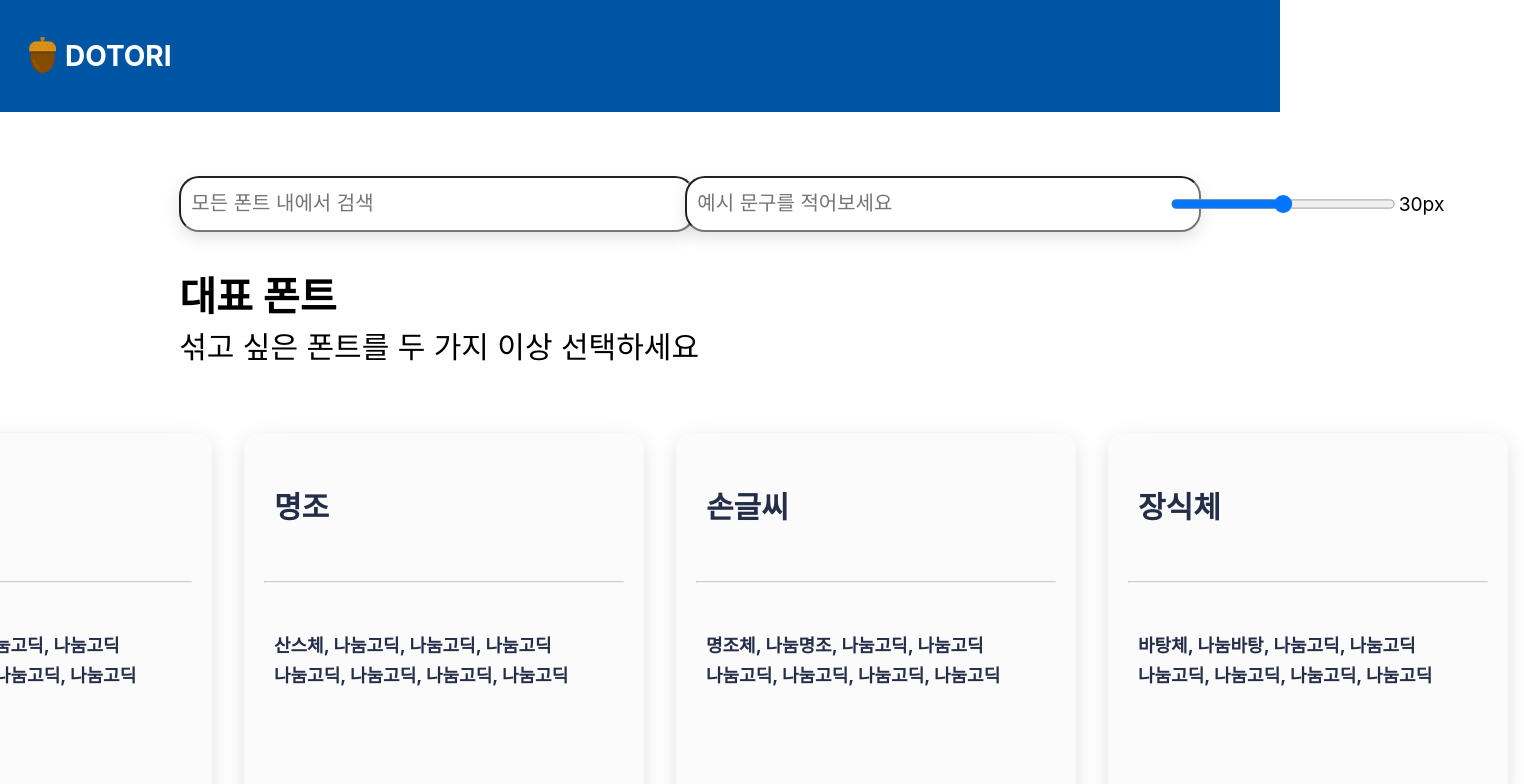
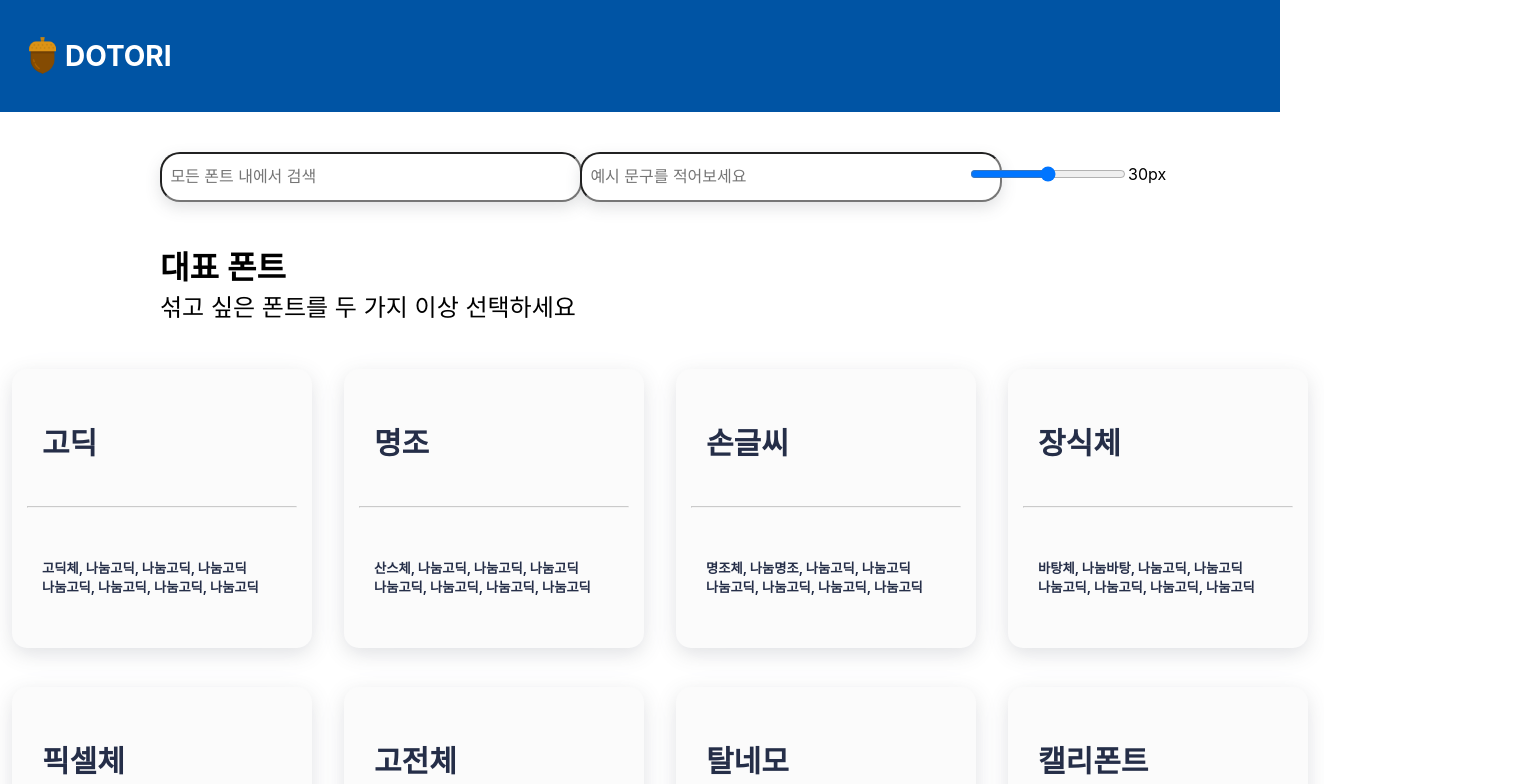
Before and after one commit to RijuKim/font_recommend_app, a React (Create React App) app in the folder font_recommend_app/: page / in a window 1280 px wide. Shown: the top 784 px of the page, 1524 px wide, since content can reach past the window. Built offline with nearby package versions, Linux system fonts and the light colour scheme; a web font is replaced by a local one.

Commit message:
화면 사이즈 100%에 맞춰서 css 수정

```diff
--- a/font_recommend_app/src/components/Card.jsx
+++ b/font_recommend_app/src/components/Card.jsx
@@ -88,6 +88,7 @@ function Cards() {
                 {/* 카드 제목 변경 입력란 */}
                 <div className='change_title_box'>
                     <input
+                        className='change_title_box_input'
                         type='text'
                         value={userInput}
                         onChange={handleUserInputChange}
--- a/font_recommend_app/src/components/Carditem.jsx
+++ b/font_recommend_app/src/components/Carditem.jsx
@@ -31,7 +31,7 @@ function CardItem(props) {
             <li className='cards__item' onClick={handleCardItemClick}>
                 <div className='cards__item__title'>
                     {/* 타이틀이 있을 경우에만 보여줌 */}
-                    {title && <h5 className='cards__item__title_text' style={{ fontSize: `${fontSize}px`, fontFamily: titleFontFamily }}>{title}</h5>}
+                    {title && <h3 className='cards__item__title_text' style={{ fontSize: `${fontSize}px`, fontFamily: titleFontFamily }}>{title}</h3>}
                 </div>
                 <div>
                     {/* 수평선 */}
@@ -39,7 +39,7 @@ function CardItem(props) {
                 </div>
                 <div className='cards__item__info'>
                     {/* children들 */}
-                    <h5 className='cards__item__text'>{children}, {children2}, {children3}, {children4} <br></br><br></br><br></br>
+                    <h5 className='cards__item__text'>{children}, {children2}, {children3}, {children4} <br></br>
                         {children5}, {children6}, {children7}, {children8}</h5>
                 </div>
             </li>
--- a/font_recommend_app/src/components/Cards.css
+++ b/font_recommend_app/src/components/Cards.css
@@ -1,5 +1,5 @@
 .cards {
-    padding: 4rem;
+    padding: 2.5rem;
     background: #fff;
 }
 
@@ -16,6 +16,8 @@
 
 }
 
+
+
 .popup_header {
     display: flex;
 
@@ -26,11 +28,16 @@
     height: 56px;
 }
 
+
+.change_title_box_input {
+    width: 10px;
+}
+
 input[type=text] {
-    width: 500px;
-    height: 50px;
-    font-size: 20px;
-    margin-bottom: 30px;
+    width: 408px;
+    height: 44px;
+    font-size: 16px;
+    margin-bottom: 20px;
     border-radius: 20px;
     padding-left: 2%;
     box-shadow: 0 6px 15px rgba(85, 88, 92, 0.17);
@@ -38,7 +45,7 @@ input[type=text] {
 
 .page_title {
     text-align: left;
-    font-size: 40px;
+    font-size: 32px;
     font-weight: 600;
     margin-left: 10%;
     margin-top: 2%;
@@ -47,7 +54,7 @@ input[type=text] {
 .page_title2 {
     display: flex;
     text-align: left;
-    font-size: 30px;
+    font-size: 24px;
     font-weight: 400;
     margin-left: 10%;
 }
@@ -63,7 +70,7 @@ input[type=text] {
 
 .cards__wrapper {
     position: relative;
-    margin: 50px 0 45px;
+    margin: 30px 0 45px;
 }
 
 .cards__items {
@@ -77,8 +84,9 @@ input[type=text] {
     margin: 0 1rem;
     margin-bottom: 15px;
     flex-flow: column;
-    width: 400px;
-    height: 370px;
+    width: 300px;
+    /* height: 270px; */
+    height: max-content;
     background-color: #FBFBFB;
     box-shadow: 0 6px 20px rgba(85, 88, 92, 0.17);
     -webkit-filter: drop-shadow(0 6px 20px rgba(56, 125, 255, 0.017));
@@ -94,14 +102,14 @@ input[type=text] {
 
 
 .cards__item__title {
-    padding: 20px 30px 10px;
+    padding: 20px 30px 5px;
 
 }
 
 .cards__item__title_text {
     color: #252e48;
     font-size: 30px;
-    line-height: 10px;
+    /* line-height: 10px; */
 }
 
 
@@ -111,8 +119,8 @@ input[type=text] {
 
 .cards__item__text {
     color: #252e48;
-    font-size: 18px;
-    line-height: 10px;
+    /* font-size: 12px; */
+    /* line-height: 10px; */
 }
 
 .hr_line {
@@ -126,13 +134,14 @@ input[type=text] {
     display: flex;
     align-items: center;
     width: 20%;
-    height: 56px;
-    transform: scale(1.2);
+    height: 44px;
+    /* transform: scale(1.1); */
 
 }
 
 .font-size-input {
-    width: 200px;
+    width: 156px;
+    margin-left: -30px;
 }
 
 /* 팝업 css */
@@ -159,7 +168,7 @@ input[type=text] {
 .popup_title {
     display: flex;
     text-align: left;
-    font-size: 35px;
+    font-size: 28px;
     font-weight: 600;
     margin-left: 8%;
     /* background-color: yellow; */
@@ -169,7 +178,7 @@ input[type=text] {
 
     display: flex;
     text-align: left;
-    font-size: 25px;
+    font-size: 20px;
     font-weight: 400;
     margin-left: 1%;
     margin-top: 5px;
@@ -177,18 +186,18 @@ input[type=text] {
 }
 
 .popup_change_title_box {
-    margin-left: 7%;
+    margin-left: 4%;
 }
 
 .pop_cards__item {
     display: flex;
     flex: 1;
     margin: 0 1rem;
-    margin-bottom: 30px;
-    margin-top: 25px;
+    margin-bottom: 20px;
+    margin-top: 15px;
     flex-flow: column;
-    width: 330px;
-    height: 300px;
+    width: 250px;
+    height: 230px;
     background-color: #FBFBFB;
     box-shadow: 0 6px 20px rgba(85, 88, 92, 0.17);
     -webkit-filter: drop-shadow(0 6px 20px rgba(56, 125, 255, 0.017));
@@ -217,7 +226,14 @@ input[type=text] {
     margin-bottom: 24px;
 }
 
+.pop_cards__item__title {
+    padding: 20px 30px 5px;
+}
 
+.pop_cards__item__title_text {
+    color: #252e48;
+    font-size: 28px;
+}
 
 @media only screen and (min-width: 1200px) {
     .content__blog__container {
--- a/font_recommend_app/src/components/PopupCarditem.jsx
+++ b/font_recommend_app/src/components/PopupCarditem.jsx
@@ -11,8 +11,8 @@ function PopupCardItem(props) {
     return (
         <>
             <li className='pop_cards__item' onClick={handleCardClick}>
-                <div className='cards__item__title'>
-                    {title && <h5 className='cards__item__title_text'>{title}</h5>}
+                <div className='pop_cards__item__title'>
+                    {title && <h2 className='pop_cards__item__title_text'>{title}</h2>}
                 </div>
                 <div>
                     <hr className='hr_line'></hr>
```
